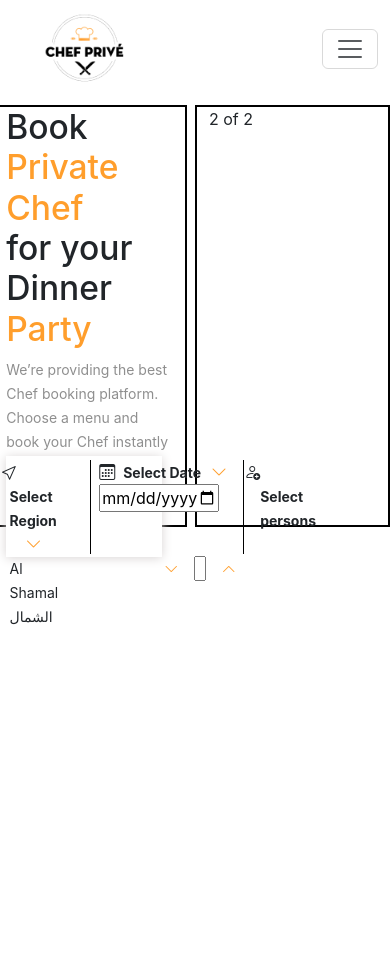
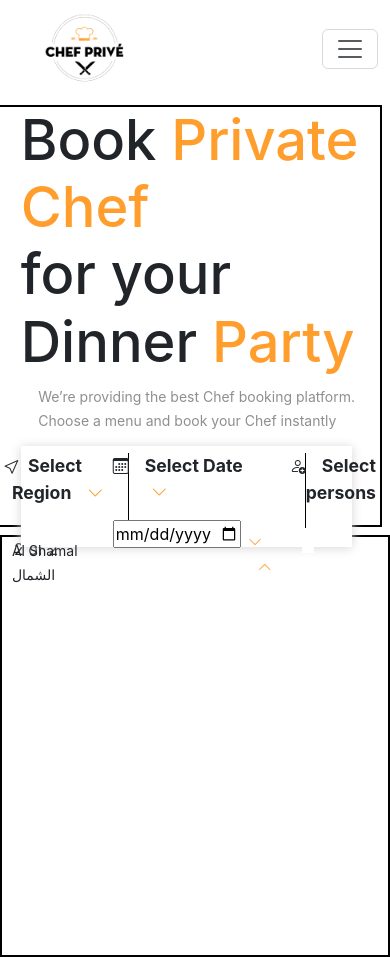
Before and after one commit to Sabeerwaqas/Chef-Website-Homepage, a React (Create React App) app in the folder chef_website/: page / in a window 390 px wide. Before the commit the page ends 844 px from the top, so only its background shows below. Built offline with nearby package versions, Linux system fonts and the light colour scheme.

Commit message:
[Working on responsive]

```diff
--- a/chef_website/src/header/Header.js
+++ b/chef_website/src/header/Header.js
@@ -5,12 +5,12 @@ const Header = () => {
 
   // For persons count
 
-  const [person, setPerson] = useState(null)
+  const [person, setPerson] = useState(0)
 
   return (
     <header className="container">
       <div className="row">
-        <div className="col row-child child-1">
+        <div className="col col-sm-12 col-md-12 col-lg-6 row-child child-1">
           <h1 className="main-heading">
             Book <span className="special-color"> Private Chef </span> <br />
             for your <br /> Dinner <span className="special-color">Party</span>
@@ -57,7 +57,7 @@ const Header = () => {
             </div>
           </div>
         </div>
-        <div className="col row-child">2 of 2</div>
+        <div className="col col-sm-12 col-md-12 col-lg-6 row-child">2 of 2</div>
       </div>
     </header>
   );
--- a/chef_website/src/header/header.css
+++ b/chef_website/src/header/header.css
@@ -166,3 +166,87 @@ color: #8f8f8f;
     position: relative;
     left: 4rem;
 }
+
+
+/* Media Queries */
+
+/* For 1st Child */
+
+@media screen and (max-width:768px) {
+
+    .main-heading{
+        font-size: 3.5rem;
+        margin-left: 4%;
+    }
+
+    .small-color{
+        position: relative;
+        left: 2rem;
+        }
+
+        .data{
+            margin-top: 4%;
+            margin-left: 4%;
+            width: 85vw;
+        }
+
+        .data-child-1{
+            left: 1rem;
+        }
+
+        .region{
+            font-size: 1.1rem;
+        }
+
+        .shamal{
+            top: 2rem;
+        }
+
+        .calender-icon{
+            right: 4rem;
+        }
+
+
+    .select-date{
+    font-size: 1.1rem;
+    right: 3rem;
+    }
+
+    .date-arrow{
+    right: 20%;
+    }
+
+
+    .date{
+    width: 8rem;
+    right: 4rem;
+    top: 1rem;
+    }
+
+    .select-persons{
+        left: 3rem;
+    }
+
+    .select-persons-text{
+        left: 4rem;
+        font-size: 1.1rem;
+    }
+
+    .person-arrow-down, .person-arrow-up{
+        top: 3rem;
+        right: 4rem;
+    }
+
+    .person-arrow-up{
+        right: 1rem;
+    }
+
+.person-input{
+    top: 3rem;
+    right: 1.5rem;
+    border: none;
+
+}
+
+
+}
```
